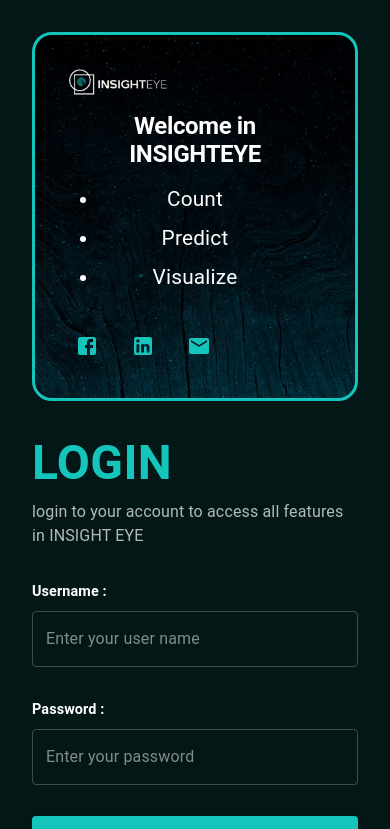
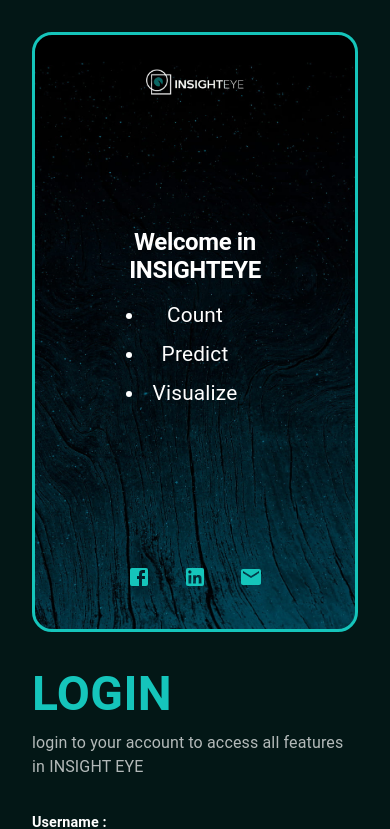
Before and after one commit to randa-11295/Insight-eye, a React (Create React App) app: page / in a window 390 px wide. Shown: the top 829 px of the page. Built offline with nearby package versions, Linux system fonts and the light colour scheme.

Commit message:
update responsive icons

```diff
--- a/src/Components/Auth/Info.js
+++ b/src/Components/Auth/Info.js
@@ -4,10 +4,12 @@ import { Box, Stack, Typography } from "@mui/material";
 import SocialMediaLinks from "./SocialMediaLinks"
 const Info = () => {
   return (
-    <Stack sx={boxStyle}>
+    <Stack sx={boxStyle} justifyContent={"space-between"} alignItems={{xs: "center" , md: "flex-start"}}>
+
       <Box sx={logoStyle}>
         <img src={logo} alt="Logo" />
       </Box>
+
       <Stack sx={contentStyle}>
         <Typography variant="h1" sx={titleStyle}>
           Welcome in <br /> INSIGHTEYE
@@ -21,7 +23,9 @@ const Info = () => {
           <Typography component="li" sx={desStyle}> Visualize </Typography>
         </Typography>
       </Stack>
+
       <SocialMediaLinks/>
+
     </Stack>
   );
 };
@@ -30,7 +34,7 @@ export default Info;
 
 const boxStyle = {
   width: { md: "50%" },
-  minHeight: { xs: "50%", md: "100%" },
+  minHeight:  "600px" ,
   p: 4,
   backgroundImage: `url(${bg})`,
   backgroundSize: "cover",
@@ -54,7 +58,7 @@ const logoStyle = {
 const contentStyle = {
   textAlign: { xs: "center", md: "left " },
   p: 2,
-  flexGrow: 1,
+
   justifyContent: "center",
 };
 
```
